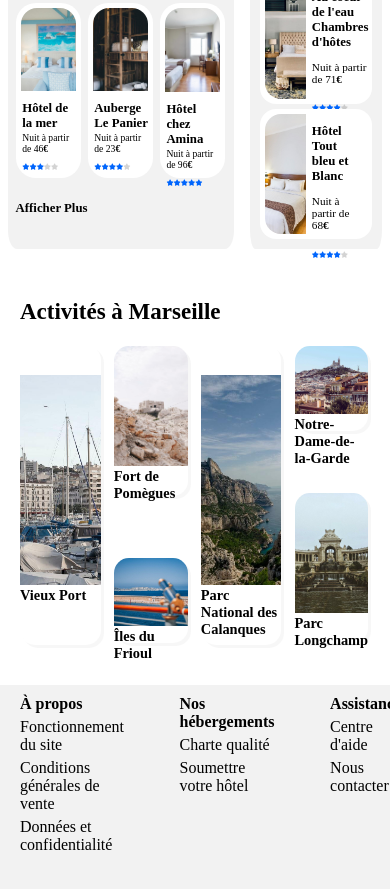
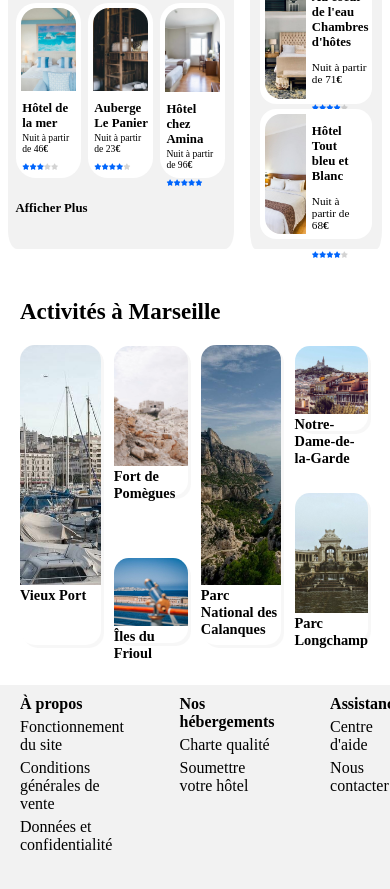
Before and after one commit to ADEN30/P2_Adrien_GALLET, a plain HTML site: page index.html in a window 390 px wide. Shown: the part 615-1504 px from the top of the page. Drawn offline with Linux system fonts and the light colour scheme; a web font is replaced by a local one.

Commit message:
ajout d'une hauteur a .figure3 pour voir si je peux régler le problème de marge de l'image des bateaux

```diff
--- a/index.html
+++ b/index.html
@@ -213,7 +213,7 @@
         <section >
             <h1 class="titre_activités">Activités à Marseille</h1>
             <div class="Activités">
-            <figure id="gauche" class="figure3"><img src="ressources/images/activites/3_medium/reno-laithienne-QUgJhdY5Fyk-unsplash.jpg" alt="">
+            <figure id="gauche" class="figure3"><img src="ressources/images/activites/4_small/reno-laithienne-QUgJhdY5Fyk-unsplash.jpg" alt="">
                 <figcaption>
                     <h2>Vieux Port</h2>
                 </figcaption>
--- a/styles.css
+++ b/styles.css
@@ -334,7 +334,7 @@
     justify-content: space-between;
     margin: 20px;
     border-radius: 20px;
-    height: 400px;
+    height: 500px;
 }
 
 .liste3
@@ -353,6 +353,7 @@
 .figure3
 {
     width: 23%;
+    height: 100%;
     background-color: white;
     border-radius: 15px;
     box-shadow: 3px 3px #f2f2f298;
@@ -472,7 +473,8 @@
     {
 
         height: 80%;
-        object-position: 28% 30px;
+        object-position: 28% ;
+        border-radius: 15px 15px 0px 0px;
     }
     .figure4 img
     {
@@ -481,7 +483,7 @@
     .figure5 img
     {
         height: 80%;
-        object-position: top;
+        object-position: 100% 30%;
     }
     .figure3 h2, .figure5 h2, .figure4 h2
     {
```
